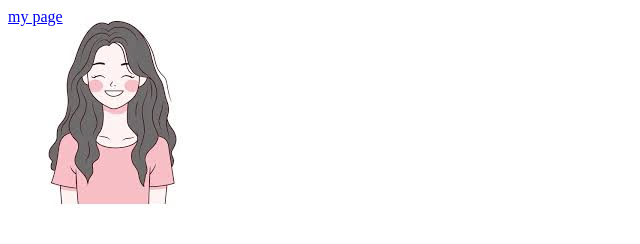
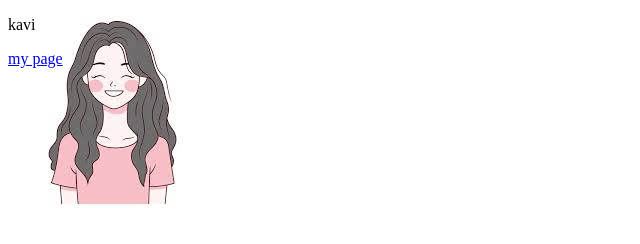
Before and after one commit to kavitha5550/demo-app, a plain HTML site: page index.html in a window 1280 px wide. Shown: the whole page, without its empty margins (0-640 px from the left). Drawn offline with Linux system fonts and the light colour scheme.

Commit message:
new index

```diff
--- a/index.html
+++ b/index.html
@@ -12,6 +12,7 @@
     </style>
 </head>
 <body>
+    <p>kavi</p>
     <a href="./page.html">my page</a>
 </body>
 </html>
```
